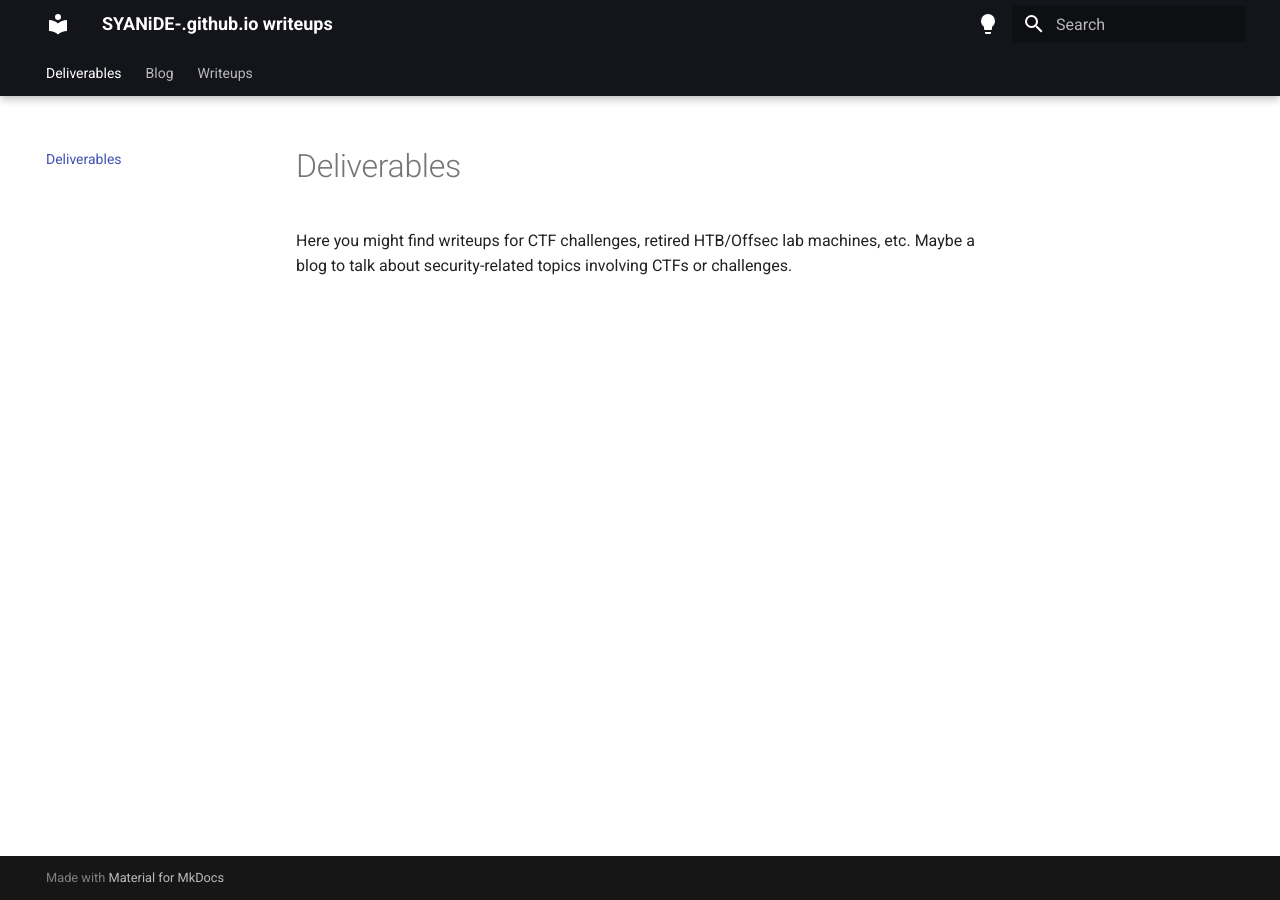
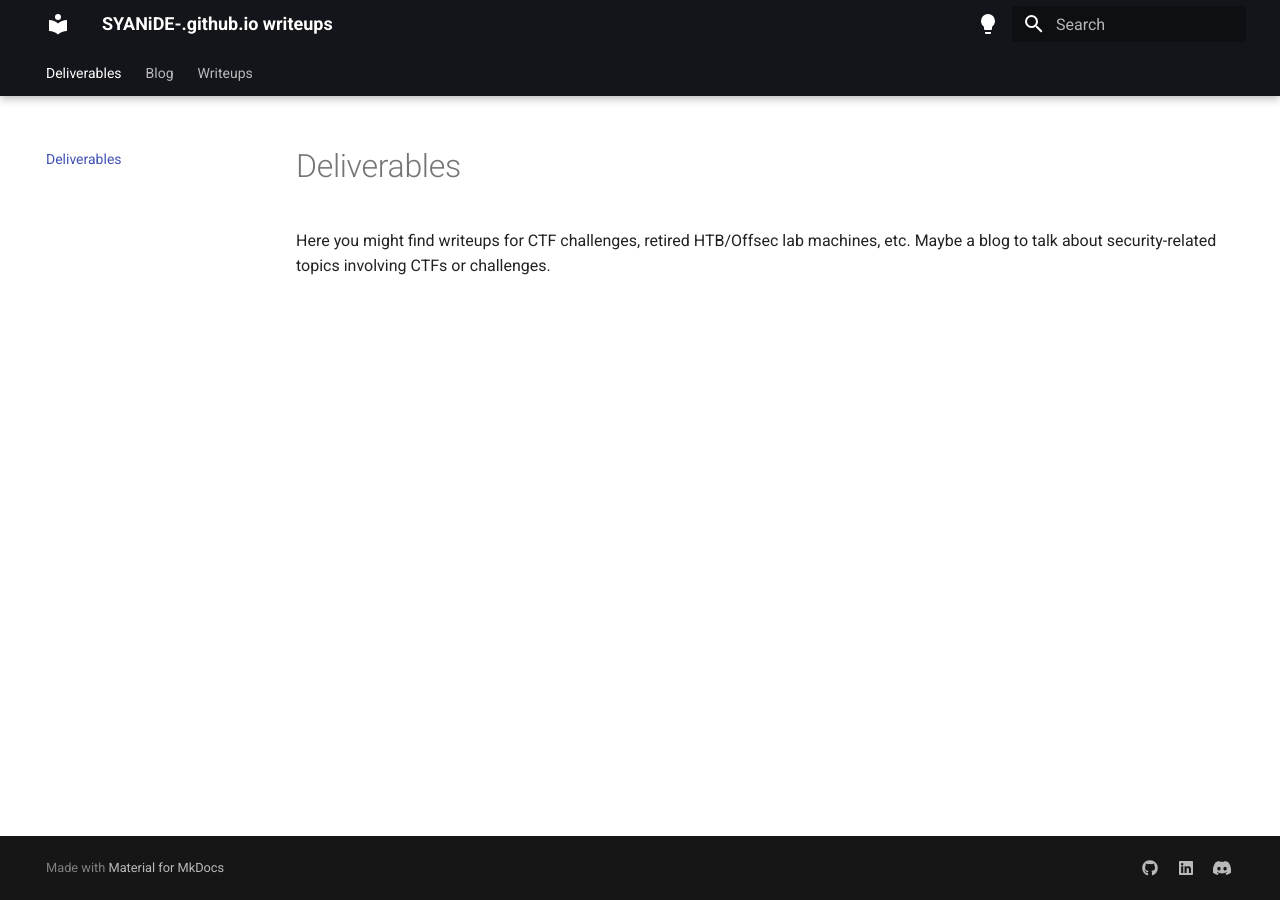
Before and after one commit to SYANiDE-/writeups, an MkDocs documentation site: the page built from docs/index.md, in a window 1280 px wide. Built offline with MkDocs 1.6.1 and Material for MkDocs 9.7.7, drawn with Linux system fonts in a browser that asks for light colours.

Commit message:
material update

```diff
--- a/mkdocs.yml
+++ b/mkdocs.yml
@@ -9,6 +9,15 @@
       - navigation.tabs
       - navigation.tabs.sticky
       - navigation.expand
+      - navigation.path
+      - navigation.prune
+      - navigation.indexes
+      - toc.follow
+      - toc.integrate
+      - navigation.top
+      - header.autohide
+      - search.highlight
+      - search.share
 
     palette:
 
@@ -67,9 +76,22 @@
       categories:
         - categories
         - tags
+  - git-revision-date-localized:
+      enable_creation_date: true
+      type: date
+
 
 extra_javascript:
   - javascripts/mathjax.js
   - https://polyfill.io/v3/polyfill.min.js?features=es6
   - https://cdn.jsdelivr.net/npm/mathjax@3/es5/tex-mml-chtml.js
   - https://unpkg.com/mermaid/dist/mermaid.min.js
+
+extra:
+  social:
+    - icon: fontawesome/brands/github
+      link: https://github.com/SYANiDE-
+    - icon: fontawesome/brands/linkedin
+      link: https://www.linkedin.com/in/chasejhatch/
+    - icon: fontawesome/brands/discord
+      link: https://discord.com/users/298244420195844096
```
